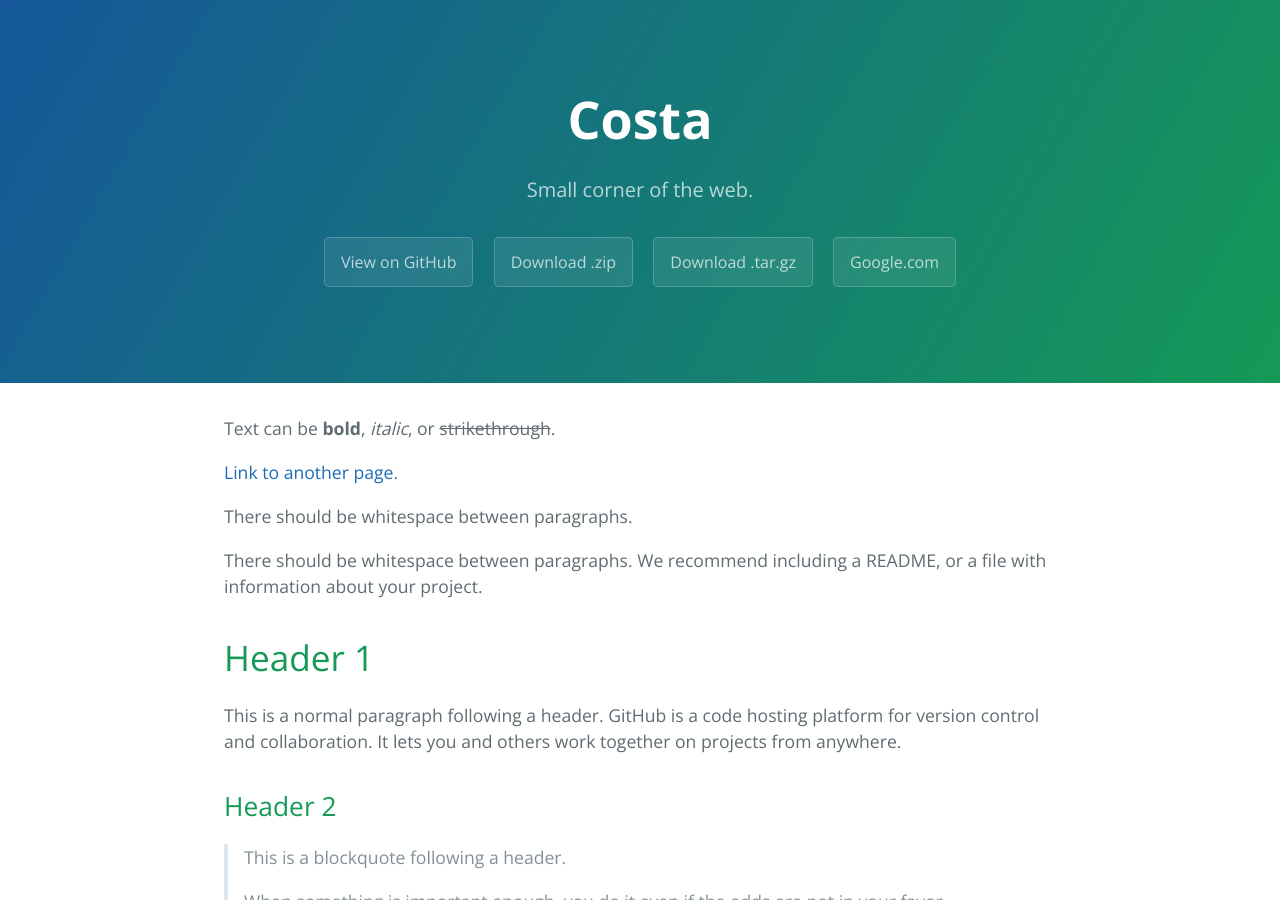
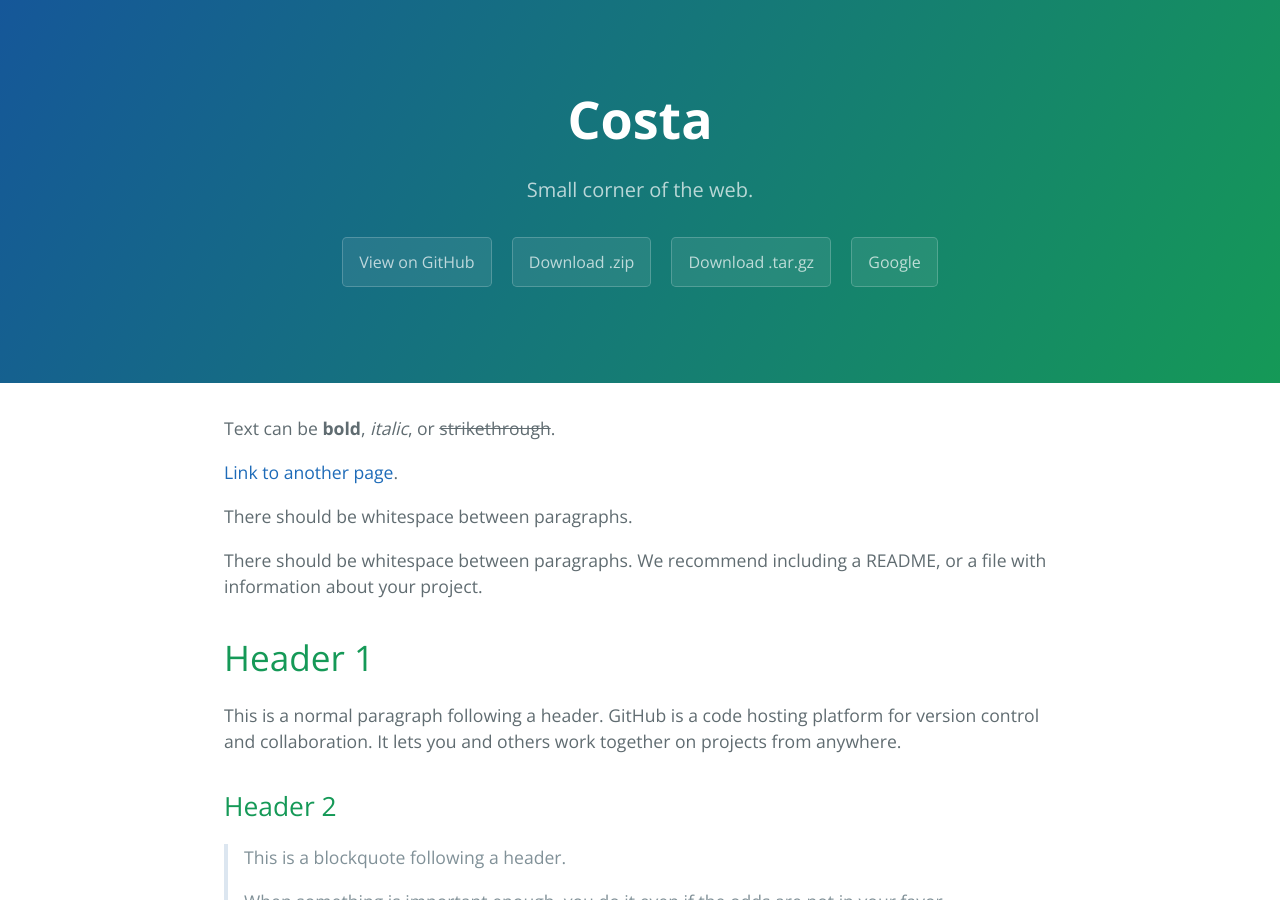
Before and after one commit to fiorecosta/costa.au, a Jekyll site: the page built from index.md, in a window 1280 px wide and 900 px high. Built offline with Jekyll 4.4.1, drawn with Linux system fonts in a browser that asks for light colours.

Commit message:
minor update

```diff
--- a/_layouts/default.html
+++ b/_layouts/default.html
@@ -25,7 +25,7 @@
         <a href="{{ site.github.zip_url }}" class="btn">Download .zip</a>
         <a href="{{ site.github.tar_url }}" class="btn">Download .tar.gz</a>
       {% endif %}
-      <a href="google.com" class="btn">Google.com</a>
+      <a href="https://google.com" class="btn">Google</a>
     </header>
 
     <main id="content" class="main-content" role="main">
```
